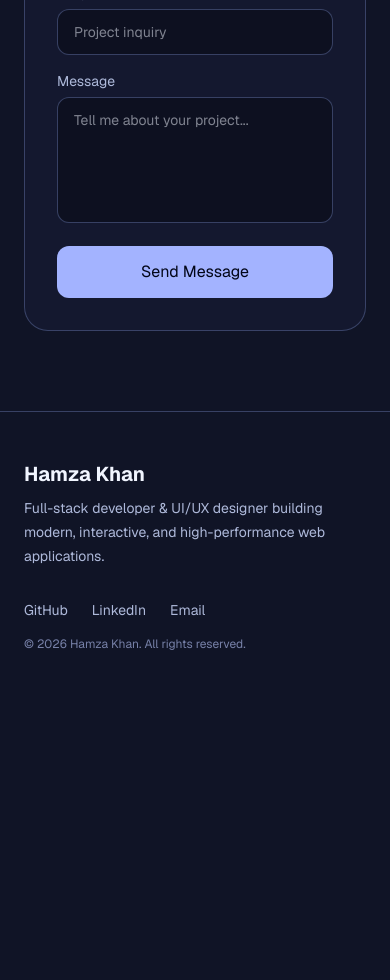
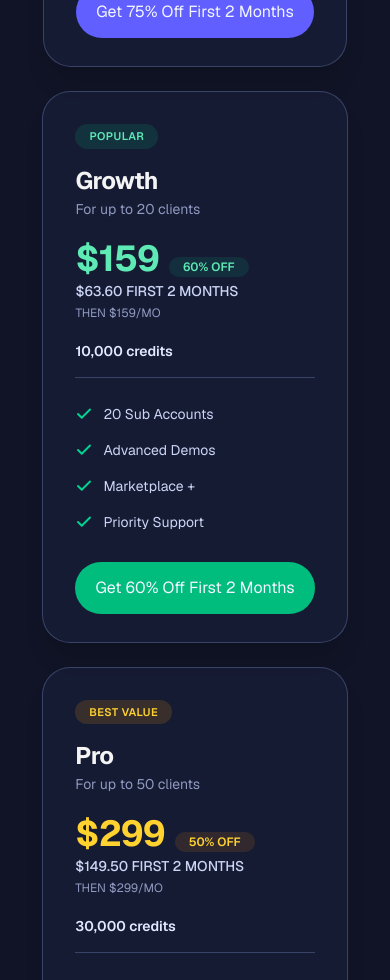
Before and after one commit to web-vox-155/Hamza-Khan-Portfolio, a Next.js app: page / in a window 390 px wide. Shown: the part 6860-7840 px from the top of the page. Before the commit the page ends 7560 px from the top, so only its background shows below. Built offline with nearby package versions, Linux system fonts and the light colour scheme.

Commit message:
Add PricingTables component with responsive pricing cards (indigo/emerald/amber/rose themes)

```diff
--- a/app/page.tsx
+++ b/app/page.tsx
@@ -10,6 +10,7 @@ import MagneticButton from "../components/MagneticButton";
 import TypewriterText from "../components/TypewriterText";
 import HeroPhoto from "../components/scenes/HeroPhoto";
 import ScrollButtons from "../components/ScrollButtons";
+import PricingTables from "../components/PricingTables";
 
 export default function Home() {
   return (
@@ -374,6 +375,9 @@ export default function Home() {
           </div>
         </Section>
 
+        {/* ───────── Pricing ───────── */}
+        <PricingTables />
+
         {/* ───────── Contact ───────── */}
         <Section id="contact">
           <FadeIn direction="right">
--- /dev/null
+++ b/components/PricingTables.tsx
@@ -0,0 +1,225 @@
+"use client";
+
+import FadeIn from "./Fadein";
+import Section from "./Section";
+
+type Plan = {
+  badge: string;
+  name: string;
+  sub: string;
+  price: string;
+  discount: string;
+  discountedPrice: string;
+  thenPrice: string;
+  credits: string;
+  features: string[];
+  cta: string;
+  theme: {
+    badge: string;
+    price: string;
+    discountBadge: string;
+    btn: string;
+    checkStroke: string;
+  };
+};
+
+const plans: Plan[] = [
+  {
+    badge: "Get Started",
+    name: "Starter",
+    sub: "For the first 5 clients",
+    price: "$79",
+    discount: "75% OFF",
+    discountedPrice: "$19.75 FIRST 2 MONTHS",
+    thenPrice: "THEN $79/MO",
+    credits: "3,000 credits",
+    features: ["5 Sub Accounts", "Advanced Demos", "Marketplace"],
+    cta: "Get 75% Off First 2 Months",
+    theme: {
+      badge: "bg-indigo-500/15 text-indigo-300",
+      price: "text-indigo-300",
+      discountBadge: "bg-indigo-500/12 text-indigo-300",
+      btn: "bg-indigo-500",
+      checkStroke: "text-indigo-400",
+    },
+  },
+  {
+    badge: "Popular",
+    name: "Growth",
+    sub: "For up to 20 clients",
+    price: "$159",
+    discount: "60% OFF",
+    discountedPrice: "$63.60 FIRST 2 MONTHS",
+    thenPrice: "THEN $159/MO",
+    credits: "10,000 credits",
+    features: [
+      "20 Sub Accounts",
+      "Advanced Demos",
+      "Marketplace +",
+      "Priority Support",
+    ],
+    cta: "Get 60% Off First 2 Months",
+    theme: {
+      badge: "bg-emerald-500/15 text-emerald-300",
+      price: "text-emerald-300",
+      discountBadge: "bg-emerald-500/12 text-emerald-300",
+      btn: "bg-emerald-500",
+      checkStroke: "text-emerald-400",
+    },
+  },
+  {
+    badge: "Best Value",
+    name: "Pro",
+    sub: "For up to 50 clients",
+    price: "$299",
+    discount: "50% OFF",
+    discountedPrice: "$149.50 FIRST 2 MONTHS",
+    thenPrice: "THEN $299/MO",
+    credits: "30,000 credits",
+    features: [
+      "50 Sub Accounts",
+      "Advanced Demos Pro",
+      "Marketplace Pro",
+      "Dedicated Manager",
+    ],
+    cta: "Get 50% Off First 2 Months",
+    theme: {
+      badge: "bg-amber-500/15 text-amber-300",
+      price: "text-amber-300",
+      discountBadge: "bg-amber-500/12 text-amber-300",
+      btn: "bg-amber-500",
+      checkStroke: "text-amber-400",
+    },
+  },
+  {
+    badge: "Enterprise",
+    name: "Enterprise",
+    sub: "Unlimited clients",
+    price: "$499",
+    discount: "40% OFF",
+    discountedPrice: "$299.40 FIRST 2 MONTHS",
+    thenPrice: "THEN $499/MO",
+    credits: "100,000 credits",
+    features: [
+      "Unlimited Sub Accounts",
+      "Enterprise Demos",
+      "Custom Marketplace",
+      "24/7 VIP Support",
+    ],
+    cta: "Get 40% Off First 2 Months",
+    theme: {
+      badge: "bg-rose-500/15 text-rose-300",
+      price: "text-rose-300",
+      discountBadge: "bg-rose-500/12 text-rose-300",
+      btn: "bg-rose-500",
+      checkStroke: "text-rose-400",
+    },
+  },
+];
+
+function CheckIcon({ className }: { className?: string }) {
+  return (
+    <svg
+      viewBox="0 0 24 24"
+      fill="none"
+      stroke="currentColor"
+      strokeWidth="2.5"
+      strokeLinecap="round"
+      strokeLinejoin="round"
+      className={className}
+    >
+      <polyline points="20 6 9 17 4 12" />
+    </svg>
+  );
+}
+
+export default function PricingTables() {
+  return (
+    <Section id="pricing">
+      <FadeIn>
+        <div className="flex flex-col gap-4 sm:flex-row sm:items-end sm:justify-between mb-14">
+          <div>
+            <p className="text-sm uppercase tracking-[0.3em] text-zinc-500">
+              Pricing
+            </p>
+            <h2 className="mt-3 text-4xl font-bold">
+              Simple, Transparent Pricing
+            </h2>
+          </div>
+          <p className="max-w-md text-sm leading-6 text-zinc-400">
+            Choose the plan that fits your needs. All plans include a free trial
+            period with no hidden fees.
+          </p>
+        </div>
+      </FadeIn>
+
+      <div className="flex flex-wrap justify-center items-stretch gap-6">
+        {plans.map((plan, i) => (
+          <FadeIn key={plan.name} delay={i * 0.1}>
+            <div className="group flex-1 min-w-[240px] max-w-[320px] bg-zinc-900/30 rounded-[28px] p-8 pb-7 shadow-xl border border-zinc-800 flex flex-col transition-all duration-200 hover:-translate-y-1.5 hover:shadow-2xl hover:border-zinc-600">
+              {/* Badge */}
+              <span
+                className={`inline-block text-[11px] font-semibold tracking-[0.4px] uppercase px-3.5 py-1 rounded-full self-start mb-4 ${plan.theme.badge}`}
+              >
+                {plan.badge}
+              </span>
+
+              {/* Plan name & sub */}
+              <h3 className="text-2xl font-bold tracking-tight text-zinc-100 mb-0.5">
+                {plan.name}
+              </h3>
+              <p className="text-sm text-zinc-500 mb-5">{plan.sub}</p>
+
+              {/* Price row */}
+              <div className="flex items-baseline gap-2.5 flex-wrap mb-0.5">
+                <span
+                  className={`text-4xl font-bold tracking-tight ${plan.theme.price}`}
+                >
+                  {plan.price}
+                </span>
+                <span
+                  className={`text-xs font-semibold px-3.5 py-0.5 rounded-full ${plan.theme.discountBadge}`}
+                >
+                  {plan.discount}
+                </span>
+              </div>
+              <p className="text-sm font-medium text-zinc-300 mb-0.5">
+                {plan.discountedPrice}
+              </p>
+              <p className="text-xs font-normal text-zinc-500 mt-0.5">
+                {plan.thenPrice}
+              </p>
+
+              {/* Credits */}
+              <p className="text-sm font-semibold text-zinc-200 mt-5 mb-5 pb-4 border-b border-zinc-800">
+                {plan.credits}
+              </p>
+
+              {/* Features */}
+              <ul className="flex-1 mb-6 space-y-1">
+                {plan.features.map((feat) => (
+                  <li
+                    key={feat}
+                    className="flex items-center gap-2.5 text-sm text-zinc-300 py-1.5"
+                  >
+                    <CheckIcon
+                      className={`w-[18px] h-[18px] shrink-0 ${plan.theme.checkStroke}`}
+                    />
+                    {feat}
+                  </li>
+                ))}
+              </ul>
+
+              {/* CTA Button */}
+              <button
+                className={`w-full py-3.5 px-5 text-sm font-semibold text-white rounded-full border-none cursor-pointer transition-all duration-200 hover:opacity-85 active:scale-[0.98] ${plan.theme.btn}`}
+              >
+                {plan.cta}
+              </button>
+            </div>
+          </FadeIn>
+        ))}
+      </div>
+    </Section>
+  );
+}
```
Also changed, not shown: 1 other file (tests, documents, lock files or other folders).
